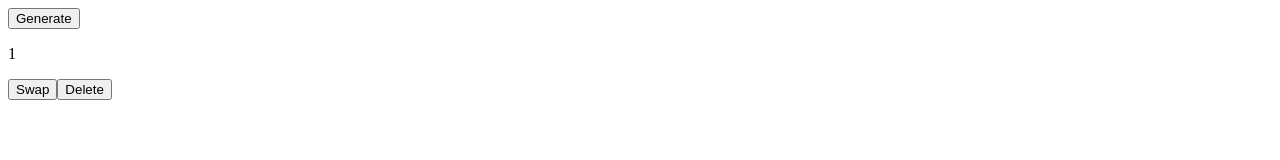
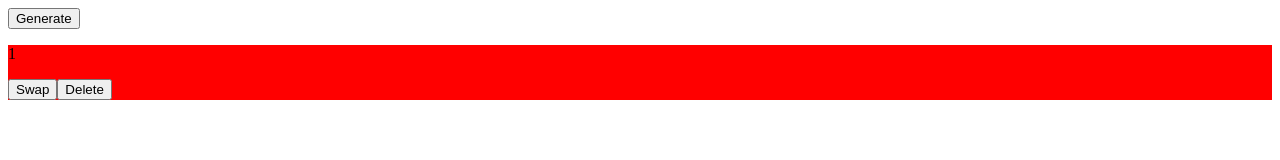
Before and after one commit to sjfortin/code-challenge-1, a plain HTML site: page index.html in a window 1280 px wide. Both pictures are taken after a click on the button "Generate". Drawn offline with Linux system fonts and the light colour scheme.

Commit message:
Generated div given a red background. Base mode #5

```diff
--- a/index.html
+++ b/index.html
@@ -1,14 +1,19 @@
 <!DOCTYPE html>
 <html>
+
 <head>
     <title>Code Challenge #1</title>
+    <link rel="stylesheet" href="style.css">
     <script src="jquery-3.2.1.min.js"></script>
     <script src="script.js"></script>
 </head>
+
 <body>
+    <div id="container">
         <button id="generate">Generate</button>
-        <div id="container">
+
 
     </div>
 </body>
+
 </html>
--- a/script.js
+++ b/script.js
@@ -5,9 +5,9 @@ $(document).ready(function () {
     var buttonClickCounter = 0;
 
     // Event handler for generate button
-    $('#generate').on('click', function () {
+    $('#container').on('click', '#generate', function () {
         buttonClickCounter++;
-        $('#container').append('<div>' +
+        $('#container').append('<div class="generated">' +
             '<p class="buttonCounter">' +
             buttonClickCounter +
             '</p>' +
--- a/style.css
+++ b/style.css
@@ -0,0 +1,3 @@
+.generated {
+    background: red;
+}
```
Lines whose indentation alone changed are shown as unchanged.
